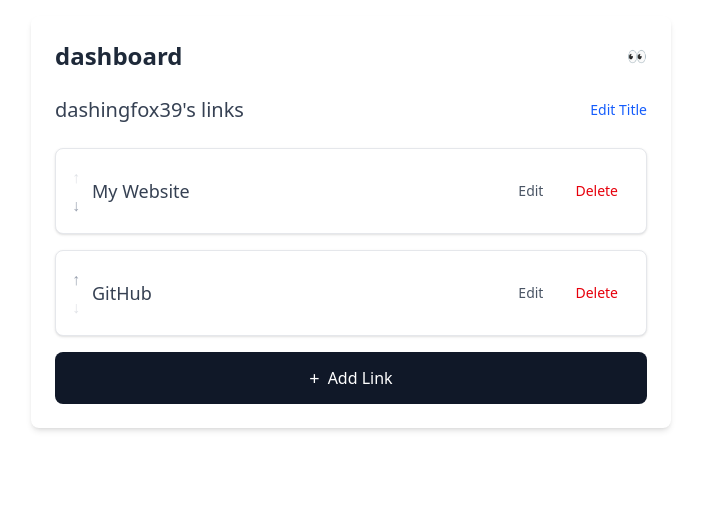
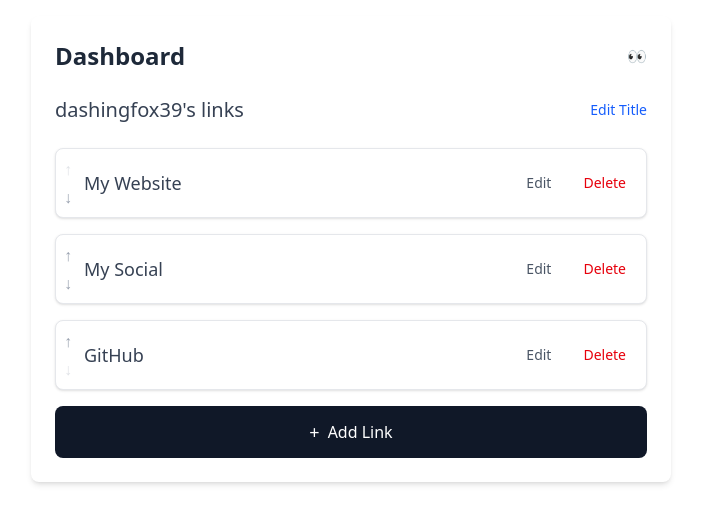
Before and after one commit to suhailxyz/wundalink, an Angular app in the folder frontend/: page /dashboard in a window 1280 px wide. Shown: the top 524 px of the page, without its empty margins (289-990 px from the left). Built offline with nearby package versions, Linux system fonts and the light colour scheme.

Commit message:
chore: add mock link, capitalization

```diff
--- a/frontend/src/app/mocks/mock-user.ts
+++ b/frontend/src/app/mocks/mock-user.ts
@@ -5,6 +5,7 @@ export const MOCK_USER: MockUser = {
     title: '',  // Empty by default, will show username if not set
     links: [
       { label: 'My Website', url: 'https://example.com', isEditing: false },
+      { label: 'My Social', url: 'https://touchgrass.com', isEditing: false },
       { label: 'GitHub', url: 'https://github.com/myprofile', isEditing: false }
     ]
   };
--- a/frontend/src/app/pages/dashboard-page/dashboard-page.component.html
+++ b/frontend/src/app/pages/dashboard-page/dashboard-page.component.html
@@ -1,8 +1,8 @@
 <div class="flex flex-col items-center w-full max-w-2xl mx-auto p-4">
   <div class="w-full bg-white rounded-lg shadow-md p-6">
     <div class="flex justify-between items-center mb-6">
-      <div *ngIf="!isPreviewMode" class="flex gap-2"><h1 class="text-2xl font-bold text-gray-800">dashboard</h1></div>
-      <div *ngIf="isPreviewMode" class="flex gap-2"><h1 class="text-2xl font-bold text-gray-800">dashboard</h1><h1 class="text-l text-gray-400">(preview)</h1></div>
+      <div *ngIf="!isPreviewMode" class="flex gap-2"><h1 class="text-2xl font-bold text-gray-800">Dashboard</h1></div>
+      <div *ngIf="isPreviewMode" class="flex gap-2"><h1 class="text-2xl font-bold text-gray-800">Dashboard</h1><h1 class="text-l text-gray-400">(Preview)</h1></div>
       <button (click)="togglePreviewMode()" class="text-gray-600 hover:text-gray-800 transition-colors">
         {{ isPreviewMode ? '✏️' : '👀' }}
       </button>
@@ -58,7 +58,7 @@
     <!-- Edit Mode -->
     <div *ngIf="!isPreviewMode" class="space-y-4">
       <div *ngFor="let link of links; let i = index"
-           class="bg-white rounded-lg shadow-sm border border-gray-200 p-4 flex items-center justify-between gap-4 hover:border-gray-300 transition-colors">
+           class="bg-white rounded-lg shadow-sm border border-gray-200 p-2 flex items-center justify-between gap-4 hover:border-gray-300 transition-colors">
         <ng-container *ngIf="!link.isEditing">
           <div class="flex items-center gap-3">
             <div class="flex flex-col gap-1">
@@ -107,7 +107,7 @@
             </button>
             <button (click)="cancelEdit(i)"
                     class="px-4 py-2 text-sm text-gray-400 hover:text-gray-600 transition-colors">
-              cancel
+              Cancel
             </button>
           </div>
         </ng-container>
```
